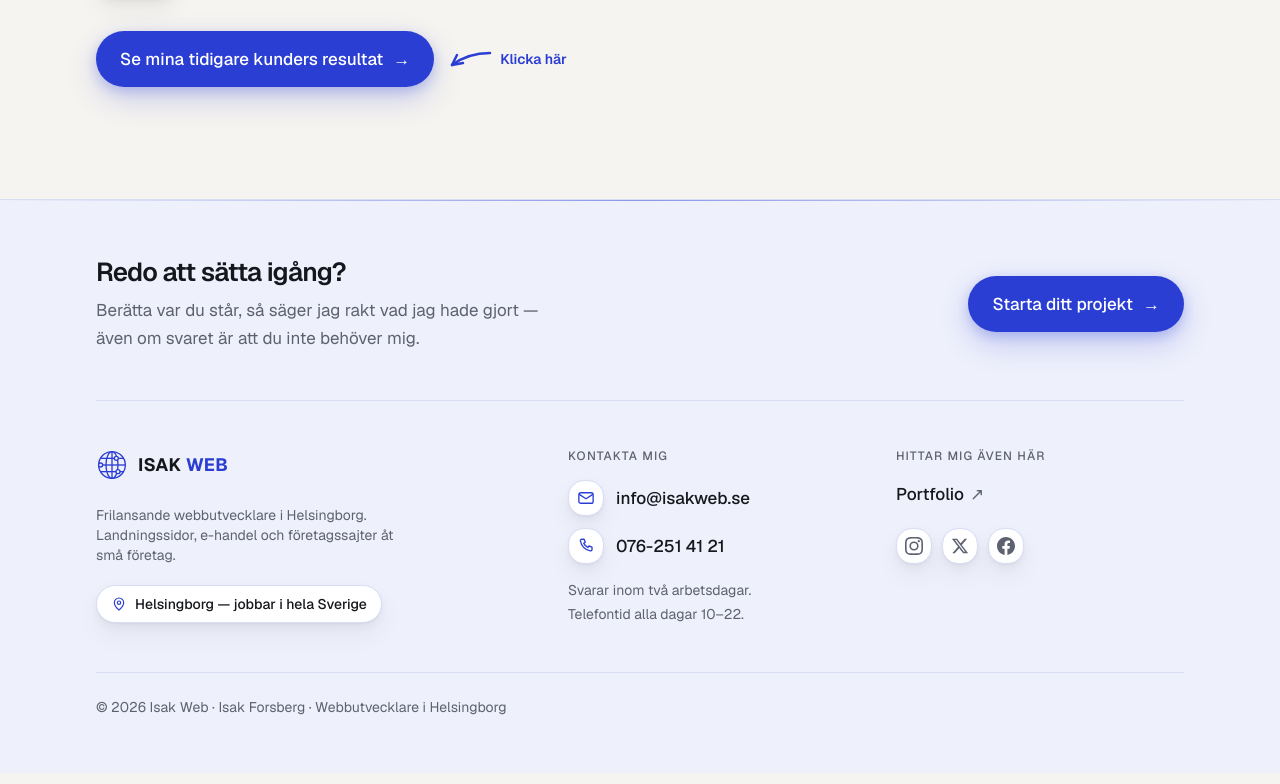
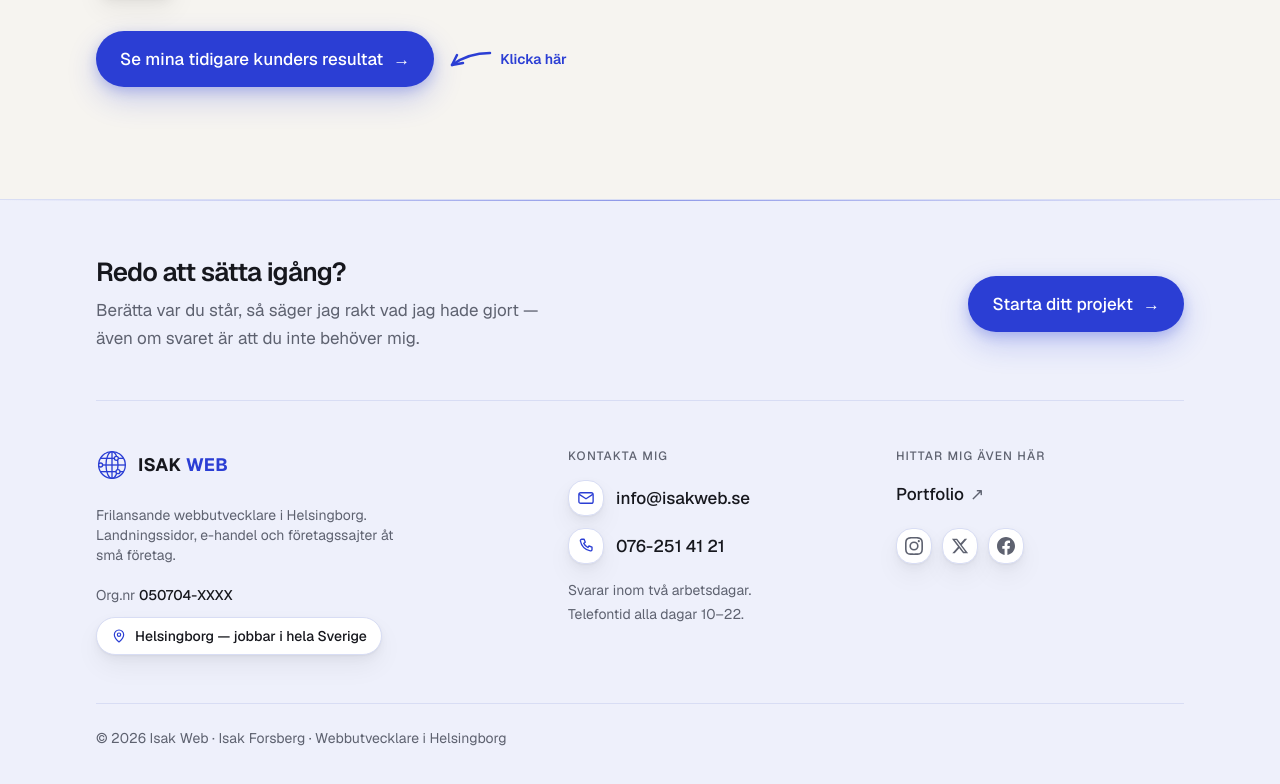
Before and after one commit to isakf999-bot/Isak.Frilans.Website, a Next.js app: page / in a window 1280 px wide. Shown: the part 1943-2727 px from the top of the page. Built offline with nearby package versions, Linux system fonts and the light colour scheme.

Commit message:
Footer: visa org.nr ovanfor ortsangivelsen
Enskild firma, sa org.nr ar personnumret - de sista fyra siffrorna
visas medvetet inte (050704-XXXX).

```diff
--- a/components/Footer/Footer.tsx
+++ b/components/Footer/Footer.tsx
@@ -97,7 +97,12 @@ export function Footer() {
               Frilansande webbutvecklare i Helsingborg. Landningssidor, e-handel
               och företagssajter åt små företag.
             </p>
-            <p className="mt-5 inline-flex items-center gap-2 rounded-pill border border-line-cool bg-surface px-3.5 py-2 text-sm font-medium text-ink shadow-card">
+            {/* Enskild firma — org.nr är personnumret, så de sista fyra
+                siffrorna visas medvetet inte. */}
+            <p className="mt-5 text-sm text-muted">
+              Org.nr <span className="font-medium text-ink">050704-XXXX</span>
+            </p>
+            <p className="mt-3 inline-flex items-center gap-2 rounded-pill border border-line-cool bg-surface px-3.5 py-2 text-sm font-medium text-ink shadow-card">
               <svg
                 viewBox="0 0 24 24"
                 fill="none"
```
